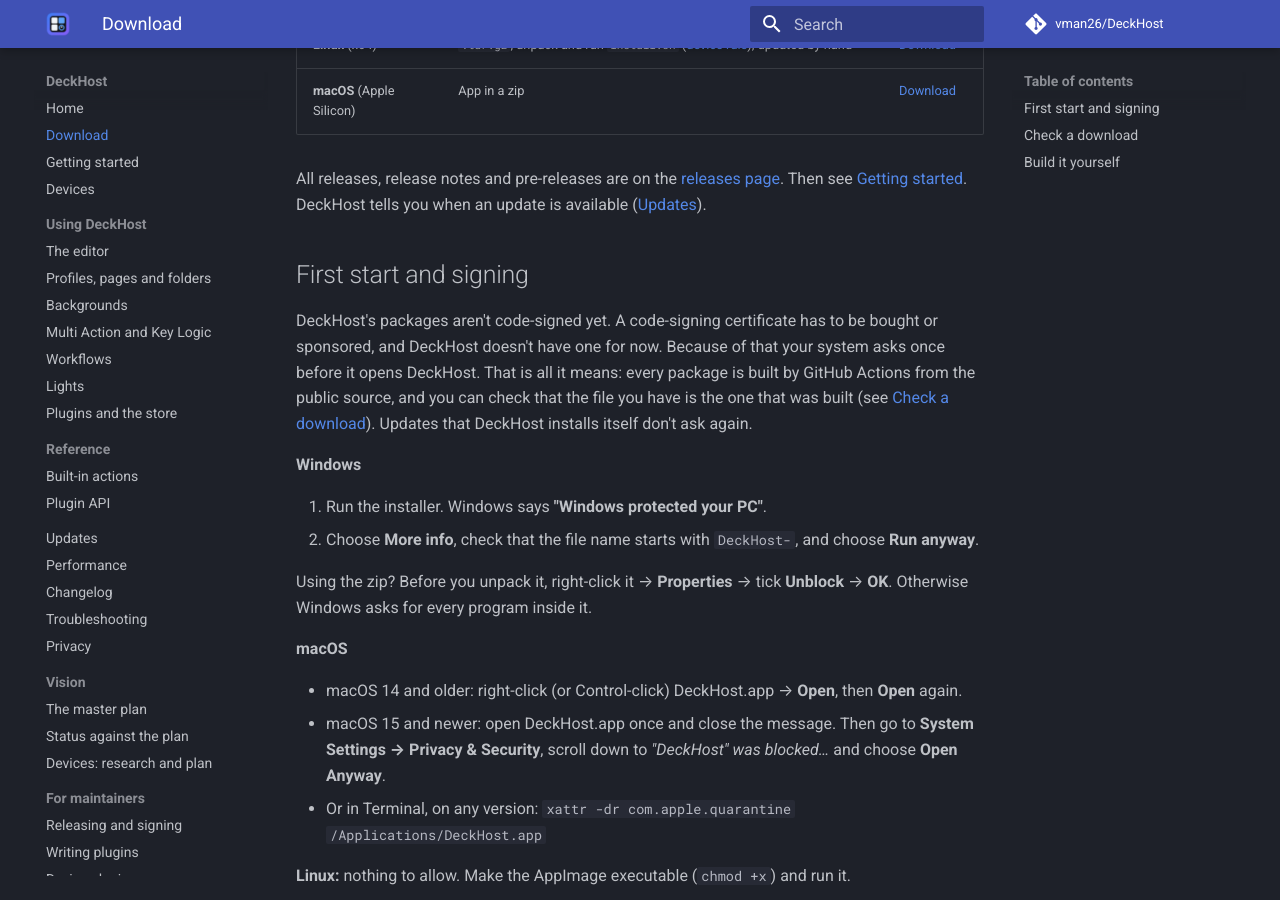
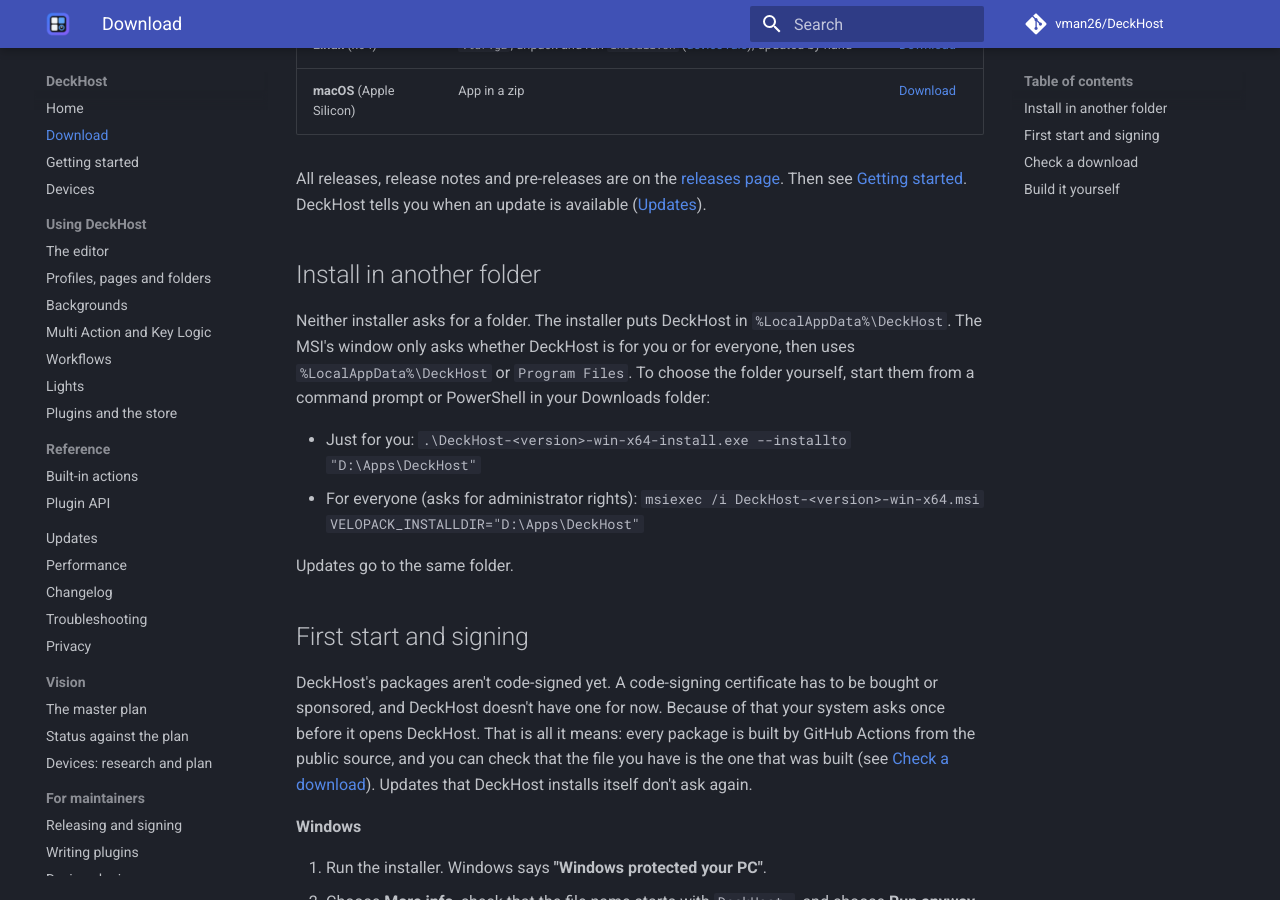
Before and after one commit to vman26/DeckHost, an MkDocs documentation site: the page built from docs/download.md, in a window 1280 px wide and 900 px high, scrolled down 442 px. Built offline with MkDocs 1.6.1 and Material for MkDocs 9.7.7, drawn with Linux system fonts in a browser that asks for light colours; comment, search, counter and statistics services are not loaded.

Commit message:
Say how to install DeckHost in a folder of your choice
The MSI's window only asks whether DeckHost is for you or for everyone; neither installer offers a
folder. Velopack takes the folder on the command line (checked in vpk 1.2.161's MSI template and
Setup.exe): msiexec /i <msi> VELOPACK_INSTALLDIR=<folder>, or <install.exe> --installto <folder>.
The download page has a section for it; Getting started, the README and the release notes' download
table link to it.

Co-Authored-By: Claude Opus 5.5 <noreply@anthropic.com>
Claude-Session: https://claude.ai/code/session_012EBcvHiYHW9uDsA5tqAm1M

```diff
--- a/docs/download.md
+++ b/docs/download.md
@@ -21,6 +21,18 @@ All releases, release notes and pre-releases are on the
 [releases page](https://github.com/vman26/DeckHost/releases). Then see
 [Getting started](getting-started.md). DeckHost tells you when an update is available
 ([Updates](updates.md)).
+
+## Install in another folder
+
+Neither installer asks for a folder. The installer puts DeckHost in `%LocalAppData%\DeckHost`. The MSI's
+window only asks whether DeckHost is for you or for everyone, then uses `%LocalAppData%\DeckHost` or
+`Program Files`. To choose the folder yourself, start them from a command prompt or PowerShell in your
+Downloads folder:
+
+- Just for you: `.\DeckHost-<version>-win-x64-install.exe --installto "D:\Apps\DeckHost"`
+- For everyone (asks for administrator rights): `msiexec /i DeckHost-<version>-win-x64.msi VELOPACK_INSTALLDIR="D:\Apps\DeckHost"`
+
+Updates go to the same folder.
 
 ## First start and signing
 
--- a/docs/getting-started.md
+++ b/docs/getting-started.md
@@ -6,7 +6,7 @@ Download the package for your system from the [Download](download.md) page (the
 
 | System | Package | Install |
 |---|---|---|
-| Windows 10/11 (x64) | `DeckHost-<version>-win-x64-install.exe` | Run it. It installs for your user, without administrator rights, with a Start menu entry and an uninstaller, and starts DeckHost. For every user of the computer, use the `.msi` instead. |
+| Windows 10/11 (x64) | `DeckHost-<version>-win-x64-install.exe` | Run it. It installs for your user, without administrator rights, with a Start menu entry and an uninstaller, and starts DeckHost. For every user of the computer, use the `.msi` instead. Another folder: see [Install in another folder](download.md#install-in-another-folder). |
 | Linux (x64) | `DeckHost-<version>-linux-x64.tar.gz` | Unpack and run `./install.sh`. It installs to `~/.local/share/deckhost` with a menu entry, and (with sudo, once) the device rule that lets DeckHost use the N4 Pro and Stream Decks without root. `./install.sh --uninstall` removes it. |
 | Linux (x64), no install | `DeckHost-<version>-linux-x86_64.AppImage` | `chmod +x` it and run it; it updates itself. The device rule has to be installed once by hand: see [the AppImage notes](devices.md#linux-appimage). |
 | macOS 12+ (Apple Silicon) | `DeckHost-<version>-osx-arm64.zip` | Unzip and move **DeckHost.app** to Applications. |
```
Also changed, not shown: CHANGELOG.md (+4 -0 lines), README.md (+1 -1 lines), 1 other file.
